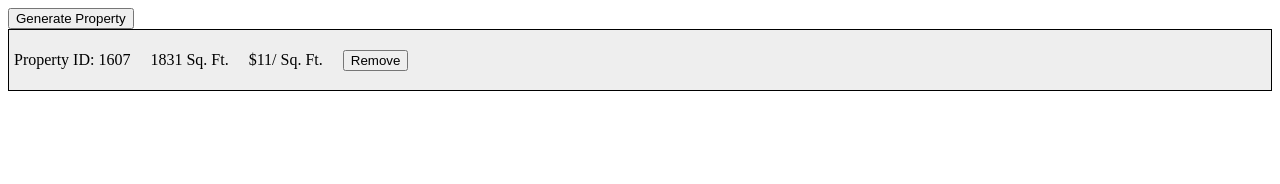
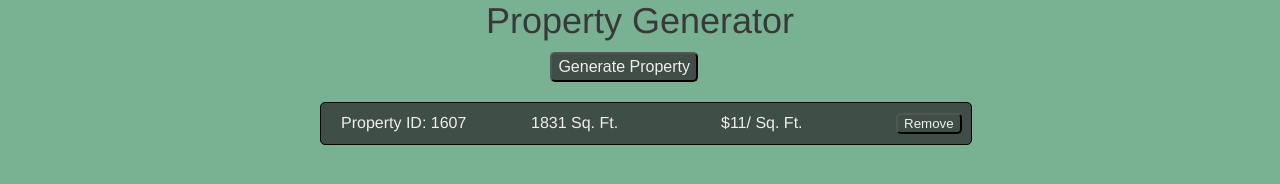
Before and after one commit to chelliah/prime_jQuery_peer_02, a plain HTML site: page index.html in a window 1280 px wide. Both pictures are taken after a click on the button "Generate Property". Drawn offline with Linux system fonts and the light colour scheme.

Commit message:
Add css to make less ugly

```diff
--- a/app.js
+++ b/app.js
@@ -32,7 +32,7 @@ function addToDom(house){
 	$el.append("<p>$" + house.pricePer + "/ Sq. Ft.</p>");
 	$el.append("<button id='delete'>Remove</button>");
 
-	$el.hide().slideDown(1000);
+	$el.hide().slideDown(500);
 
 }
 
@@ -42,8 +42,8 @@ function deleteProperty(context){
 		if(propertyArray[i].propId==$parent.data("prop")){
 			propertyArray.splice(i,1);
 			// $parent.remove();
-			$parent.slideUp(1000);
-			$parent.delay(1000, function(){
+			$parent.slideUp(500);
+			$parent.delay(500, function(){
 				this.remove();
 			});
 		}
--- a/index.html
+++ b/index.html
@@ -6,6 +6,7 @@
 	<script type="text/javascript" src='app.js'></script>
 </head>
 <body>
+	<h1>Property Generator</h1>
 	<button id='generator'>Generate Property</button>
 	<div id='houseContainer'></div>
 </body>
--- a/style.css
+++ b/style.css
@@ -1,9 +1,81 @@
+html, body, div, span, applet, object, iframe,
+h1, h2, h3, h4, h5, h6, p, blockquote, pre,
+a, abbr, acronym, address, big, cite, code,
+del, dfn, em, img, ins, kbd, q, s, samp,
+small, strike, strong, sub, sup, tt, var,
+b, u, i, center,
+dl, dt, dd, ol, ul, li,
+fieldset, form, label, legend,
+table, caption, tbody, tfoot, thead, tr, th, td,
+article, aside, canvas, details, embed,
+figure, figcaption, footer, header, hgroup,
+menu, nav, output, ruby, section, summary,
+time, mark, audio, video {
+	margin: 0;
+	padding: 0;
+	border: 0;
+	font-size: 100%;
+	font: inherit;
+	vertical-align: baseline;
+}
+
+body{
+	background-color: #78B293;
+	font-family: helvetica, sans-serif;
+}
+
+h1 {
+	text-align: center;
+	font-size: 36px;
+	color: #393939;
+}
+
+
+#houseContainer {
+	width:50%;
+	margin: 0 auto;
+}
+
+#generator {
+	height:30px;
+	border-radius: 5px;
+	background-color: #3F4E46;
+	font-size: 16px;
+	color: #EEE;
+	position:relative;
+	left:43%;
+	margin: 10px auto;
+}
 .house {
-	padding: 5px;
+	width:100%;
+	margin: 10px auto;
+
+	display:inline-block;
+	padding: 10px 5px;
+
+
 	border: 1px solid black;
-	background: #EEE;
+	border-radius: 5px;
+
+
+	background: #3F4E46;
+	color: #EEE;
+	font-size: 16px;
+
 }
+
 .house p{
+	width:25%;
 	display:inline-block;
-	padding-right: 20px;
+
+	text-align: justify;
+	padding: 0 15px;
 }
+
+.house button{
+	background-color: #3F4E46;
+	color: #EEE;
+
+	border-radius: 5px;
+
+}
```
